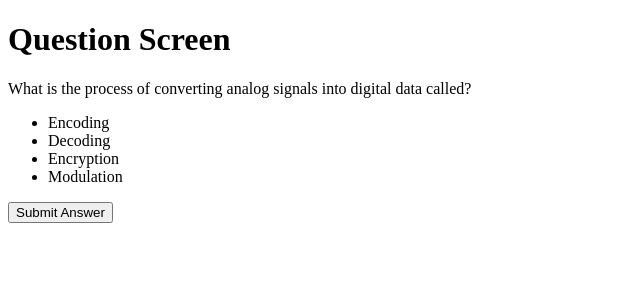
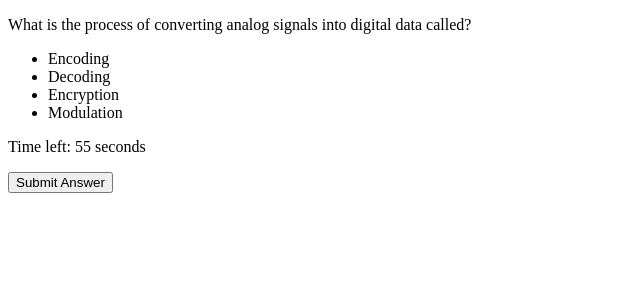
Before and after one commit to efetoker/quiz-app-basic, a Next.js app: page /questions in a window 1280 px wide. Shown: the top 300 px of the page, without its empty margins (0-640 px from the left). Built offline with nearby package versions, Linux system fonts and the light colour scheme.

Commit message:
overall logic finished

```diff
--- a/data/questions.ts
+++ b/data/questions.ts
@@ -23,6 +23,12 @@ const questions = [
         options: ["PNG", "PDF", "TXT", "DOC"],
         answer: "PNG"
     },
+    {
+        id: 5,
+        question: "Which technology is used to track the location of a mobile device?",
+        options: ["GPS", "NFC", "Wi-Fi", "Bluetooth"],
+        answer: "Bluetooth"
+    }
   ];
 
   export default questions;
--- a/package.json
+++ b/package.json
@@ -20,7 +20,11 @@
     "postcss": "8.4.27",
     "react": "18.2.0",
     "react-dom": "18.2.0",
+    "react-router-dom": "^6.14.2",
     "tailwindcss": "3.3.3",
     "typescript": "5.1.6"
+  },
+  "devDependencies": {
+    "@types/react-router-dom": "^5.3.3"
   }
 }
--- a/pages/countdown.tsx
+++ b/pages/countdown.tsx
@@ -3,7 +3,7 @@ import Head from "next/head";
 import { useEffect, useState } from "react";
 import { useRouter } from "next/router";
 
-const CountdownPage = () => {
+export default function Countdown() {
   const router = useRouter();
   const [countdown, setCountdown] = useState(5);
 
@@ -26,11 +26,9 @@ const CountdownPage = () => {
 
       <div className="mb-20 mt-32 text-white text-bold text-4xl margin-auto text-center">Your quiz starts in</div>
 
-      <div onClick={(e) => {countdown < 1 ? router.push("/questions") : false}} className={`cursor-default width-auto text-white ${countdown < 1 ? 'text-7xl px-16 py-20' : 'px-16 py-8 text-9xl'} font-bold rounded-full border-8 leading-none border-white`}>
+      <div onClick={(e) => {countdown < 1 ? router.push("/questions", '/') : false}} className={`cursor-default width-auto text-white ${countdown < 1 ? 'text-7xl px-16 py-20' : 'px-16 py-8 text-9xl'} font-bold rounded-full border-8 leading-none border-white`}>
         { countdown < 1 ? 'GO' : countdown}
       </div>
     </main>
   );
 };
-
-export default CountdownPage;
--- a/pages/index.tsx
+++ b/pages/index.tsx
@@ -39,7 +39,7 @@ export default function Home() {
 
 
         <Button text="Let's Get Started" onClick={() => {
-          router.push('/countdown')
+          router.push('/countdown', '/')
         }}></Button>
     </main>
   )
--- a/pages/questions.tsx
+++ b/pages/questions.tsx
@@ -1,32 +1,89 @@
-import { useState } from "react";
+import React, { useState, useEffect } from "react";
 import questions from "../data/questions";
+import { useRouter } from "next/router";
 
-const QuestionsPage = () => {
-  const [selectedOption, setSelectedOption] = useState(""); // Track the user's selected option
-  const [questionIndex, setQuestionIndex] = useState(0); // Index of the current question
+export default function Questions() {
+  const router = useRouter();
 
-  const handleOptionSelect = (option:any) => {
-    if (selectedOption === "") {
+  const [selectedOption, setSelectedOption] = useState("");
+  const [questionIndex, setQuestionIndex] = useState(0);
+  const [timeLeft, setTimeLeft] = useState(60);
+  const [answeredQuestions, setAnsweredQuestions] = useState(0);
+  const [givenAnswers, setGivenAnswers] = useState<{ question: string; answer: string }[]>([]);
+  const [startTime, setStartTime] = useState(Date.now()); // Record start time
+
+  const handleOptionSelect = (option: any) => {
       setSelectedOption(option);
-    }
   };
 
   const handleSubmitAnswer = () => {
-    const correctAnswer = questions[questionIndex].answer; // Correct answer for the current question
+    if(answeredQuestions === 5) {
+      return;
+    }
 
-    if (selectedOption === correctAnswer) {
-      // If the answer is correct, move to the next question
+    const correctAnswer = questions[questionIndex].answer;
+    setAnsweredQuestions((prevAnswered) => prevAnswered + 1);
+
     setQuestionIndex((prevIndex) => prevIndex + 1);
-      setSelectedOption(""); // Clear selected option for the next question
+    setSelectedOption("");
+    setTimeLeft(60);
+
+    const userAnswer = { question: questions[questionIndex].question, answer: selectedOption };
+    setGivenAnswers((prevAnswers) => [...prevAnswers, userAnswer]);
+  };
+
+  useEffect(() => {
+    const timer = setInterval(() => {
+      if (timeLeft > 0) {
+        setTimeLeft((prevTime) => prevTime - 1);
       } else {
-      // If the answer is incorrect, stay on the same question
-      setSelectedOption(""); // Clear selected option for the same question
+        handleSubmitAnswer();
       }
+    }, 1000);
+
+    return () => {
+      clearInterval(timer);
     };
+  }, [timeLeft]);
+
+  useEffect(() => {
+    if (answeredQuestions === 5) {
+
+    const totalQuestions = 5; // Total number of questions
+    const totalQuestionTime = 60; // seconds per question
+    const totalMaxTime = totalQuestionTime * totalQuestions; // Total allowed time for all questions
+
+    const endTime = Date.now(); // Record end time
+    const timeUsedInSeconds = Math.floor((endTime - startTime) / 1000);
+    const timeUsedPercentage = (timeUsedInSeconds / totalMaxTime) * 100;
+
+    const correctlyAnswered = givenAnswers.filter((answer: any) => answer.answer === questions[givenAnswers.indexOf(answer)].answer).length;
+    const correctPercentage = (correctlyAnswered / totalQuestions) * 100;
+
+    console.log("Time Used Percentage:", timeUsedPercentage.toFixed(0));
+    console.log("Correctly Answered:", correctlyAnswered);
+    console.log("Correct Percentage:", correctPercentage.toFixed(0));
+
+    router.push({
+      pathname: "/final",
+      query: {
+        timeUsedPercentage: timeUsedPercentage.toFixed(0),
+        correctlyAnswered,
+        correctPercentage: correctPercentage.toFixed(0),
+      },
+    }, "/", { shallow: true });
+
+    } else if (questionIndex < questions.length) {
+      setTimeLeft(60);
+    }
+  }, [answeredQuestions, givenAnswers, startTime]);
 
   return (
     <div>
-      <h1>Question Screen</h1>
+        {answeredQuestions === 5 ? (
+          <div></div>
+        ) : (
+        <div>
           <p>{questions[questionIndex].question}</p>
           <ul>
             {questions[questionIndex].options.map((option, index) => (
@@ -35,9 +92,10 @@ const QuestionsPage = () => {
               </li>
             ))}
           </ul>
+          <p>Time left: {timeLeft} seconds</p>
           <button onClick={handleSubmitAnswer}>Submit Answer</button>
+        </div>
+        )}
     </div>
   );
 };
-
-export default QuestionsPage;
```
Also changed, not shown: pages/final.tsx (+32 -7 lines), 1 other file (tests, documents, lock files or other folders). Lines whose indentation alone changed are shown as unchanged.
